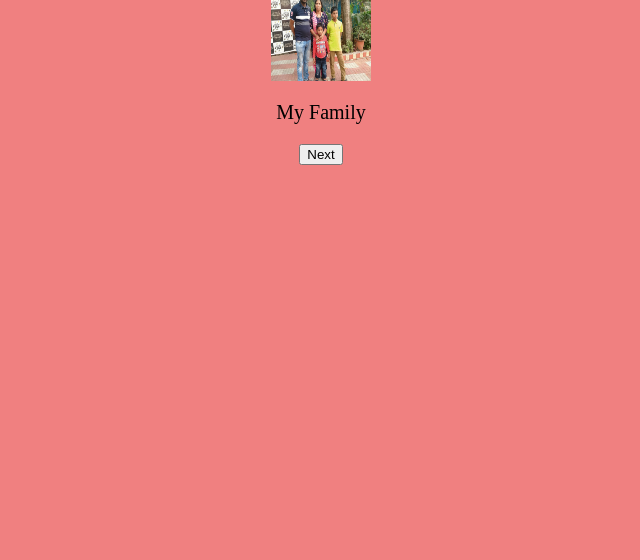
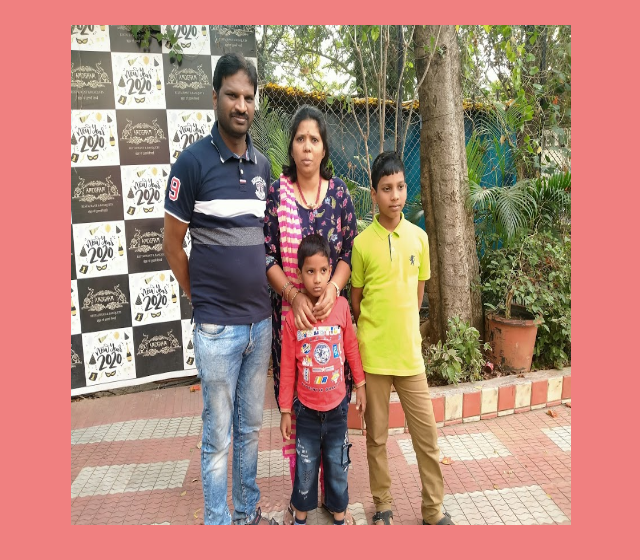
Before and after one commit to SaiBuman/Project_78, a plain HTML site: page index.html in a window 1280 px wide. Shown: the part 70-630 px from the top of the page, without its empty margins (319-959 px from the left). Drawn offline with Linux system fonts and the light colour scheme.

Commit message:
Update style.css

```diff
--- a/style.css
+++ b/style.css
@@ -4,10 +4,10 @@ body {
 
 }
 img {
-    height: 100px;
-    width: 100px;
+    height: 500px;
+    width: 500px;
 }
 p {
-  font-size: 20px;
+  font-size: 40px;
   font-style: Benne;
 }
```
